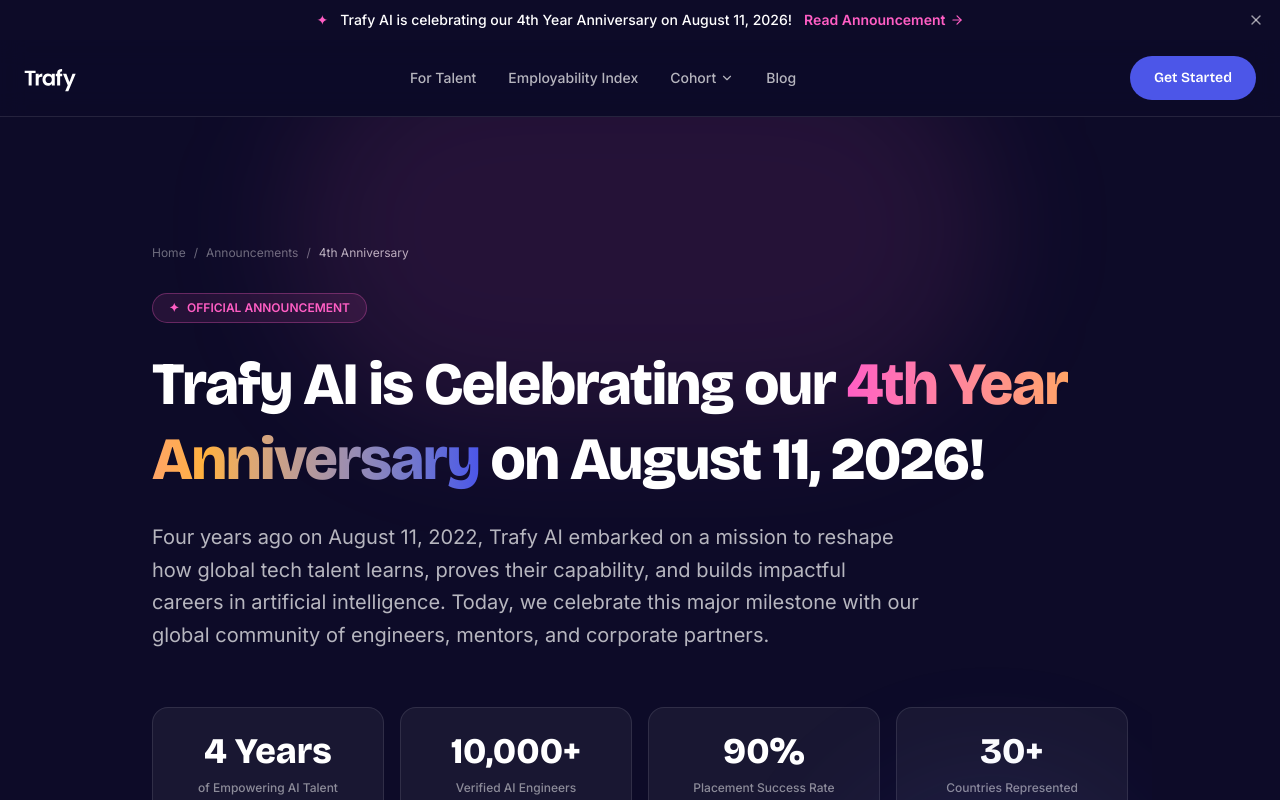
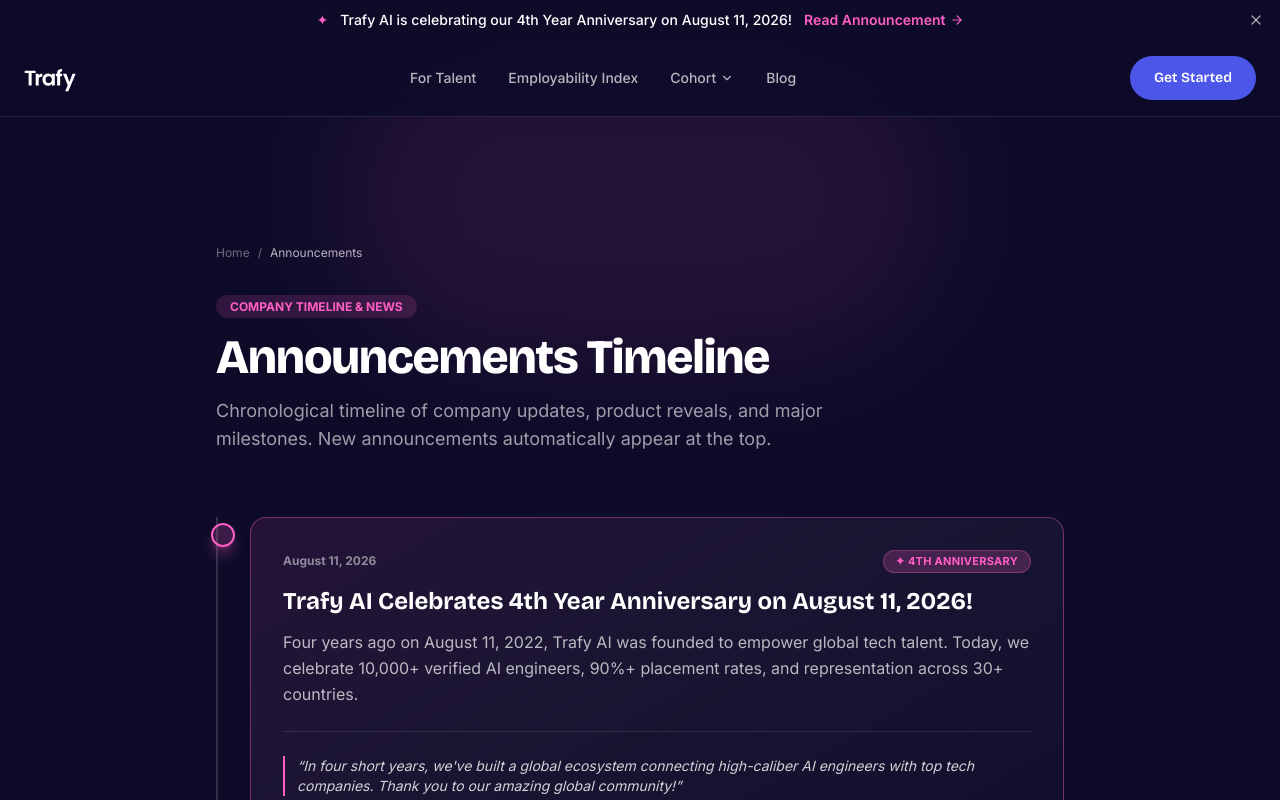
Before and after one commit to Aarupadaiyar/edtech-trafy.ai, a React (Vite) app: page /announcements in a window 1280 px wide. Shown: the top 800 px of the page. Built offline with nearby package versions, Linux system fonts and the light colour scheme.

Commit message:
Update App.tsx

```diff
--- a/src/App.tsx
+++ b/src/App.tsx
@@ -124,7 +124,7 @@
         <Route path="/blog" element={<Blog />} />
         <Route path="/press" element={<Press />} />
         <Route path="/press/networking-app" element={<PressReleaseNetworkingApp />} />
-        <Route path="/announcements" element={<AnnouncementAnniversary />} />
+        <Route path="/announcements" element={<Announcements />} />
         <Route path="/announcements/4th-anniversary" element={<AnnouncementAnniversary />} />
       </Routes>
 
```
